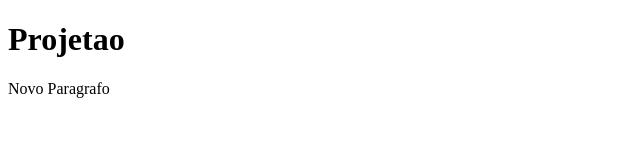
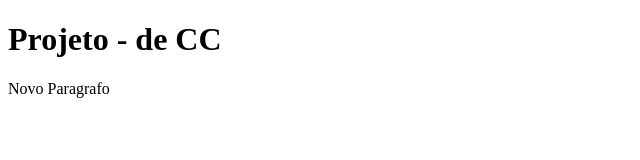
Before and after one commit to andr94/repositorio, a plain HTML site: page index.html in a window 1280 px wide. Shown: the whole page, without its empty margins (0-640 px from the left). Drawn offline with Linux system fonts and the light colour scheme.

Commit message:
alteraca na tag h1

```diff
--- a/index.html
+++ b/index.html
@@ -4,7 +4,7 @@
 	<title></title>
 </head>
 <body>
-<h1>Projetao</h1>
+<h1>Projeto - de CC</h1>
 <p>Novo Paragrafo</p>
 </body>
 </html>
```
